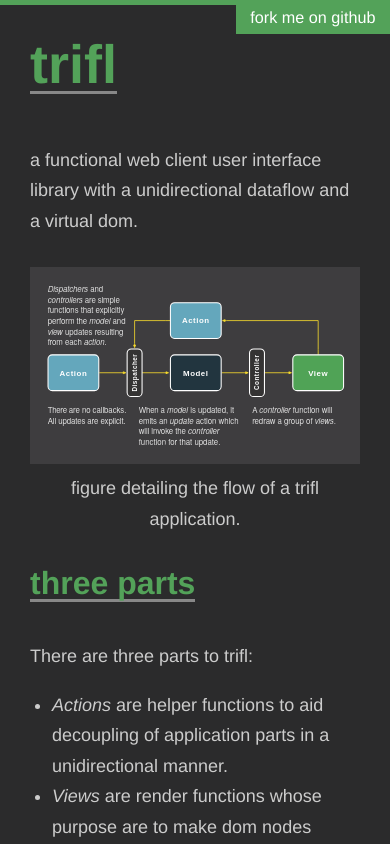
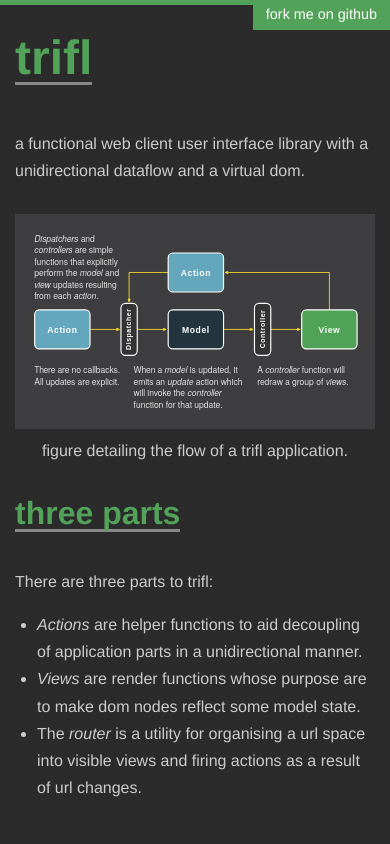
Before and after one commit to algesten/trifl, a website: page index.html in a window 390 px wide. Shown: the top 844 px of the page. Drawn offline with Linux system fonts and the light colour scheme.

Commit message:
style adjustments for mobile

```diff
--- a/css/styles.css
+++ b/css/styles.css
@@ -16,12 +16,26 @@
     font-size: 18px;
     line-height: 1.7em;
 }
+@media only screen and (max-width: 739px) {
+    body {
+        font-size: 16px;
+    }
+    .container {
+        padding-left: 5px;
+        padding-right: 5px;
+    }
+}
 
 .top {
     border-top: 5px solid #53a259;
 }
 .top .container {
     padding: 0 30px;
+}
+@media only screen and (max-width: 739px) {
+    .top .container {
+        padding: 0 15px;
+    }
 }
 .fork {
     position: absolute;
```
